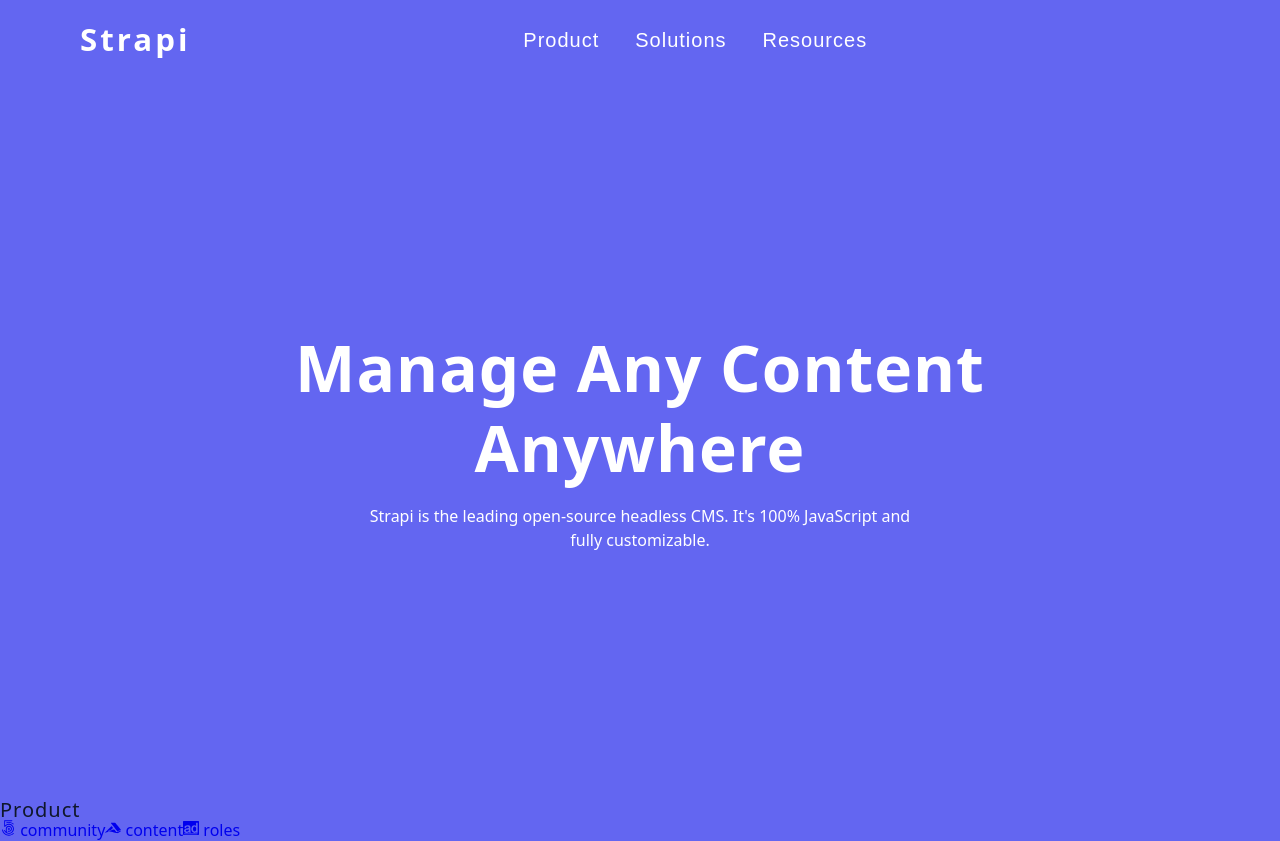
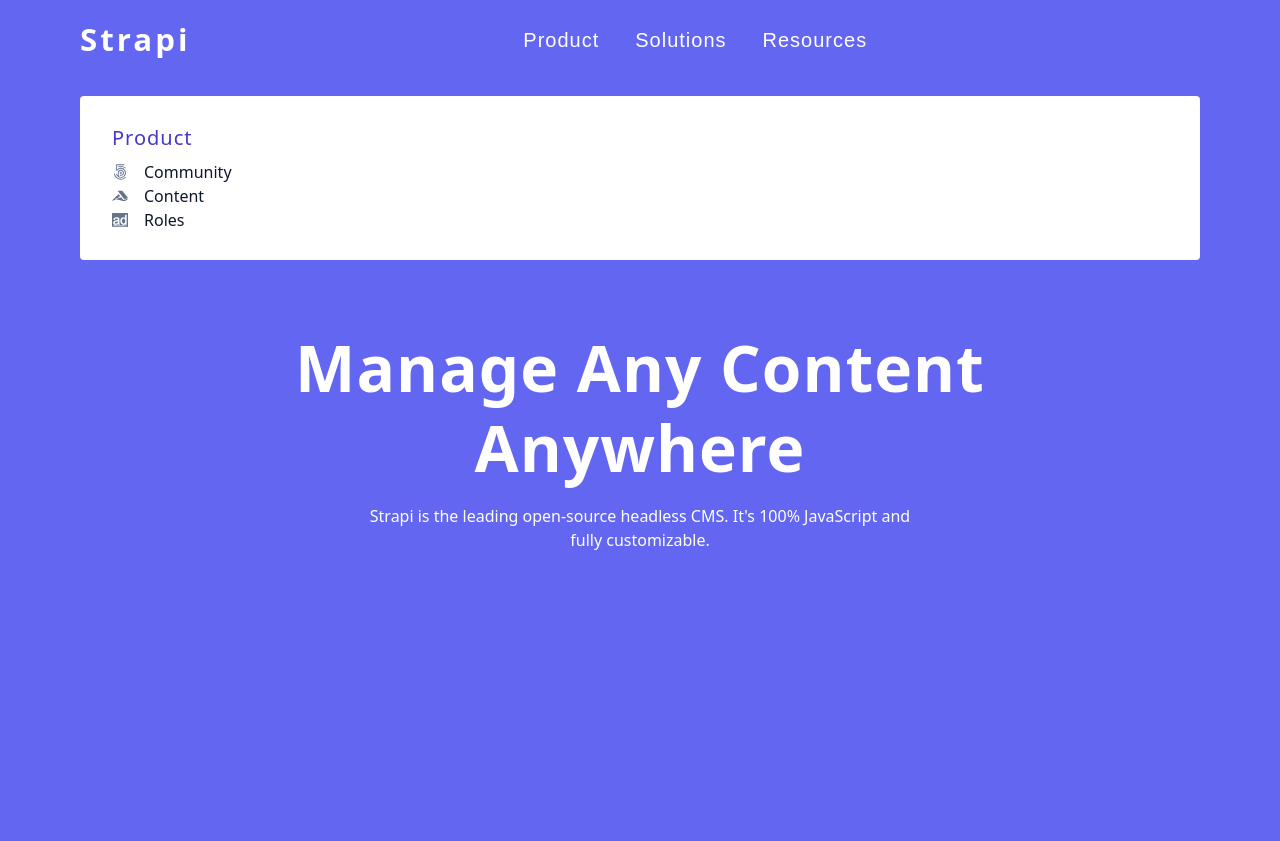
Before and after one commit to vsbron/course-all-in-one-2025, a React (Vite) app in the folder 04-fundamental-projects/13-strapi-submenus/: page / in a window 1280 px wide. Both pictures are taken after a click on the button "Product". After the commit the page ends 800 px from the top, so only its background shows below. Built offline with nearby package versions, Linux system fonts and the light colour scheme.

Commit message:
04-fundamental=projects - 13 - Add Submenu CSS

```diff
--- a/04-fundamental-projects/13-strapi-submenus/src/Submenu.jsx
+++ b/04-fundamental-projects/13-strapi-submenus/src/Submenu.jsx
@@ -11,7 +11,7 @@ function Submenu() {
 
   // Returned JSX
   return (
-    <div className="submenu">
+    <div className={`submenu ${currentPage ? "show-submenu" : ""}`}>
       <h5>{currentPage?.page}</h5>
       <div
         className="submenu-links"
--- a/04-fundamental-projects/13-strapi-submenus/src/index.css
+++ b/04-fundamental-projects/13-strapi-submenus/src/index.css
@@ -424,3 +424,52 @@ body {
     cursor: pointer;
   }
 }
+
+/* Submenu */
+.submenu {
+  display: none;
+}
+
+@media screen and (min-width: 992px) {
+  .submenu {
+    display: block;
+    position: fixed;
+    top: 6rem;
+    width: var(--fluid-width);
+    max-width: var(--max-width);
+    background: var(--white);
+    left: 50%;
+    padding: 2rem;
+    transform: rotateX(-90deg) translateX(-50%);
+    transform-origin: top;
+    perspective: 1000px;
+    border-radius: var(--borderRadius);
+    visibility: hidden;
+    opacity: 0;
+    transition: transform 0.3s ease-in-out, opacity 0.2s ease-in-out;
+  }
+  .submenu.show-submenu {
+    visibility: visible;
+    opacity: 1;
+    transform: rotateX(0) translateX(-50%);
+  }
+
+  .submenu h5 {
+    margin-bottom: 1rem;
+    color: var(--primary-700);
+  }
+  .submenu-links {
+    display: grid;
+    row-gap: 0.5rem;
+  }
+  .submenu-links a {
+    color: var(--grey-900);
+    text-transform: capitalize;
+    display: flex;
+    align-items: center;
+    gap: 1rem;
+  }
+  .submenu-links a svg {
+    color: var(--grey-500);
+  }
+}
```
